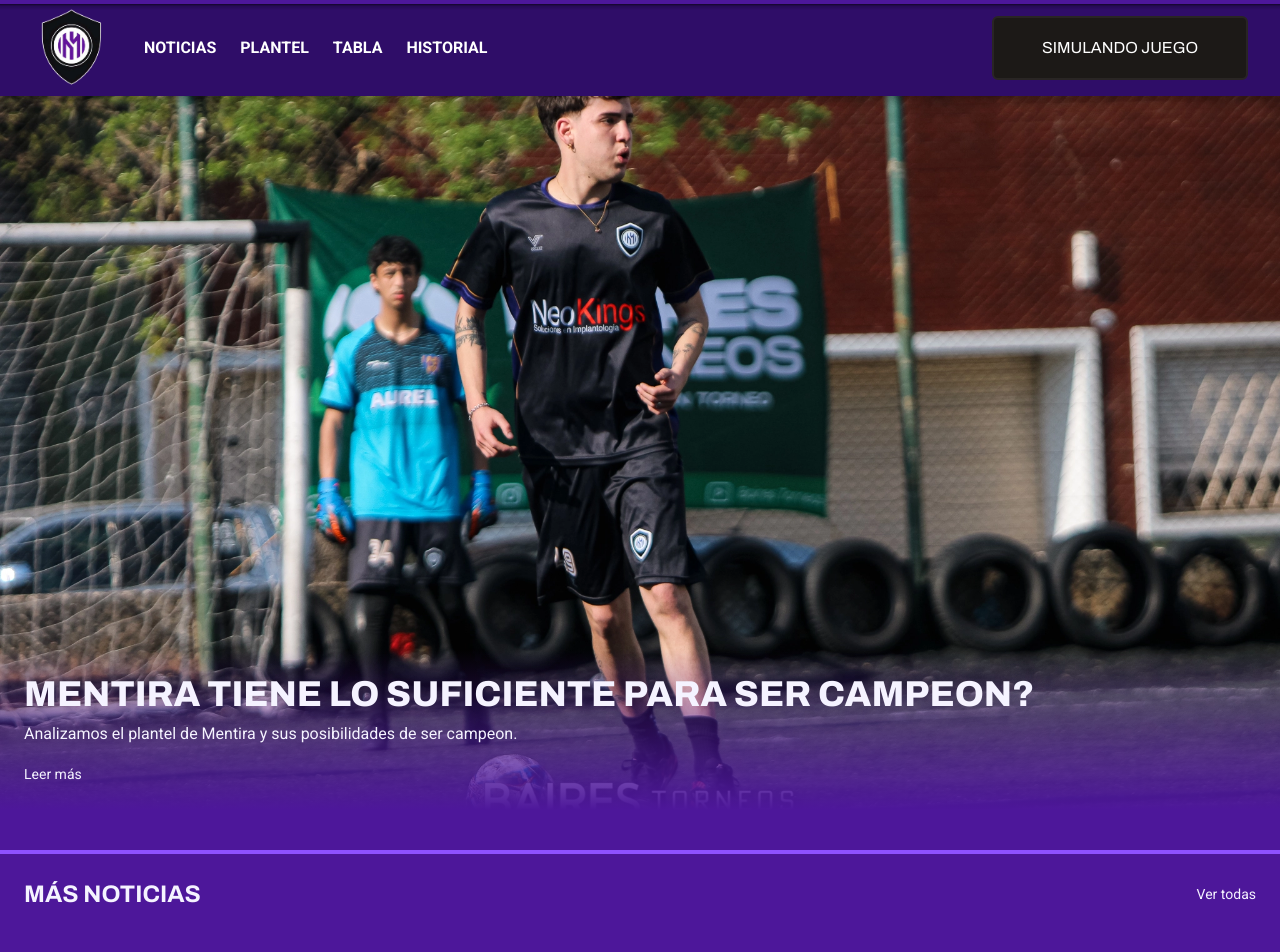
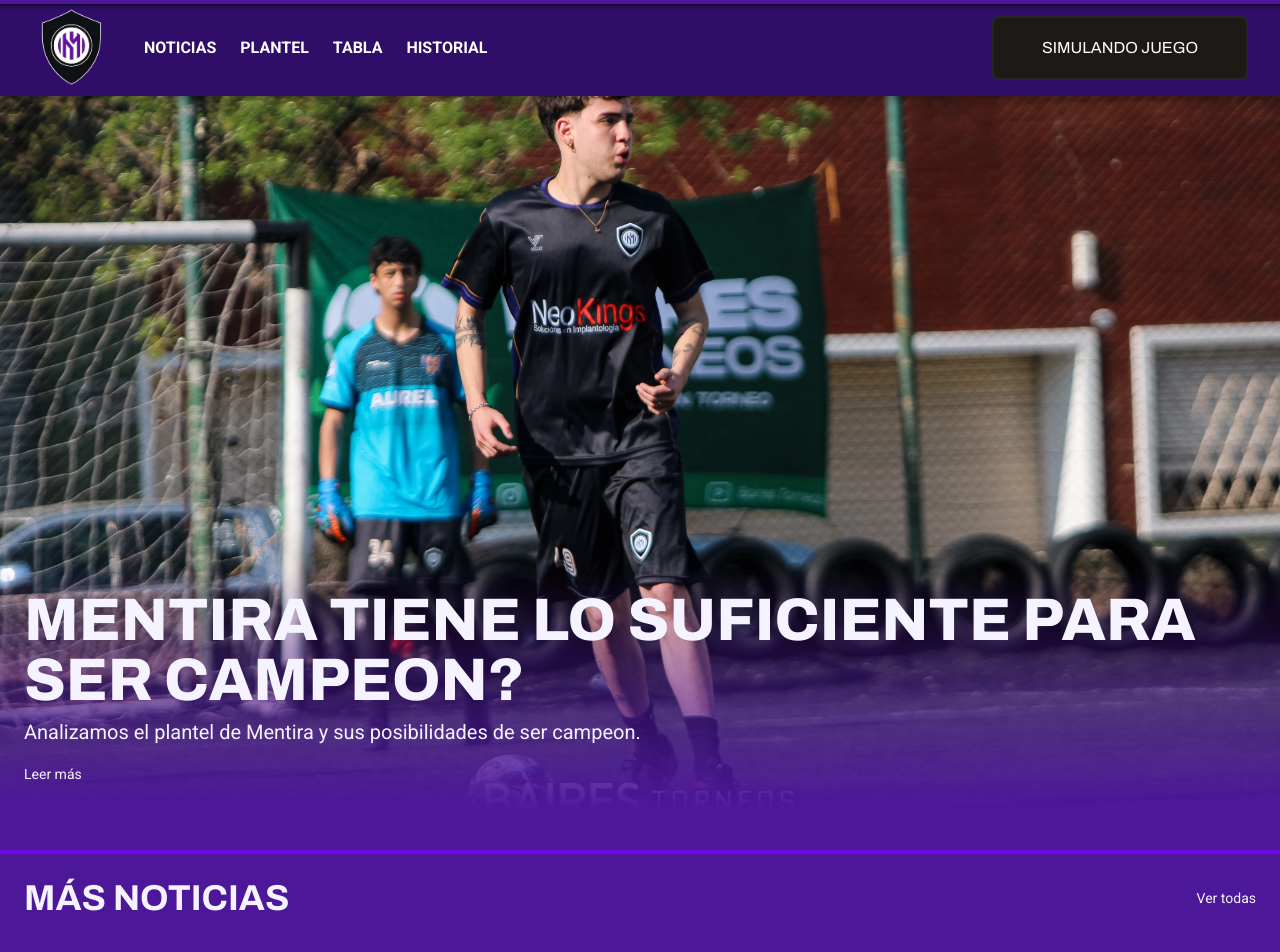
Before and after one commit to tomasbranca/MentiraFC_Page, a React (Vite) app: page / in a window 1280 px wide. Shown: the top 952 px of the page. Built offline with nearby package versions, Linux system fonts and the light colour scheme.

Commit message:
Correcciones de estilos #1

```diff
--- a/src/components/Carrousel/Carrousel.jsx
+++ b/src/components/Carrousel/Carrousel.jsx
@@ -25,10 +25,10 @@ const Carrousel = ({ items }) => {
             className="w-full h-[90vh] object-cover"
           />
           <div className="absolute bottom-0 left-0 right-0 bg-gradient-to-t from-violet-900 to-transparent p-6">
-            <h2 className="text-4xl font-extrabold mb-2">
+            <h1 className="text-6xl font-extrabold mb-2">
               {item.title}
-            </h2>
-            <p className="text-base mb-4">{item.description}</p>
+            </h1>
+            <p className="text-xl mb-4">{item.description}</p>
             <Link
               to={`/noticias/${item.id}`}
               className="underline text-sm hover:opacity-80"
--- a/src/components/LatestNews/LatestNews.jsx
+++ b/src/components/LatestNews/LatestNews.jsx
@@ -15,8 +15,8 @@ const LatestNews = ({ news }) => {
     <section className="latest-news bg-violet-900 text-violet-50">
       <Carrousel items={carouselNews} />
 
-      <div className="flex justify-between items-center mb-6 mt-10 px-6 py-6 border-t-4 border-violet-500">
-        <h2 className="text-2xl font-bold uppercase">Más noticias</h2>
+      <div className="flex justify-between items-center mb-6 mt-10 px-6 py-6 border-t-4 border-violet-700">
+        <h2 className="text-4xl font-bold uppercase">Más noticias</h2>
         <Link to="/noticias" className="underline text-sm hover:opacity-80">
           Ver todas
         </Link>
--- a/src/index.css
+++ b/src/index.css
@@ -1,4 +1,9 @@
 @import "tailwindcss";
+
+* {
+  box-sizing: border-box;
+  scroll-behavior: smooth;
+};
 
 body {
   margin: 0;
```
